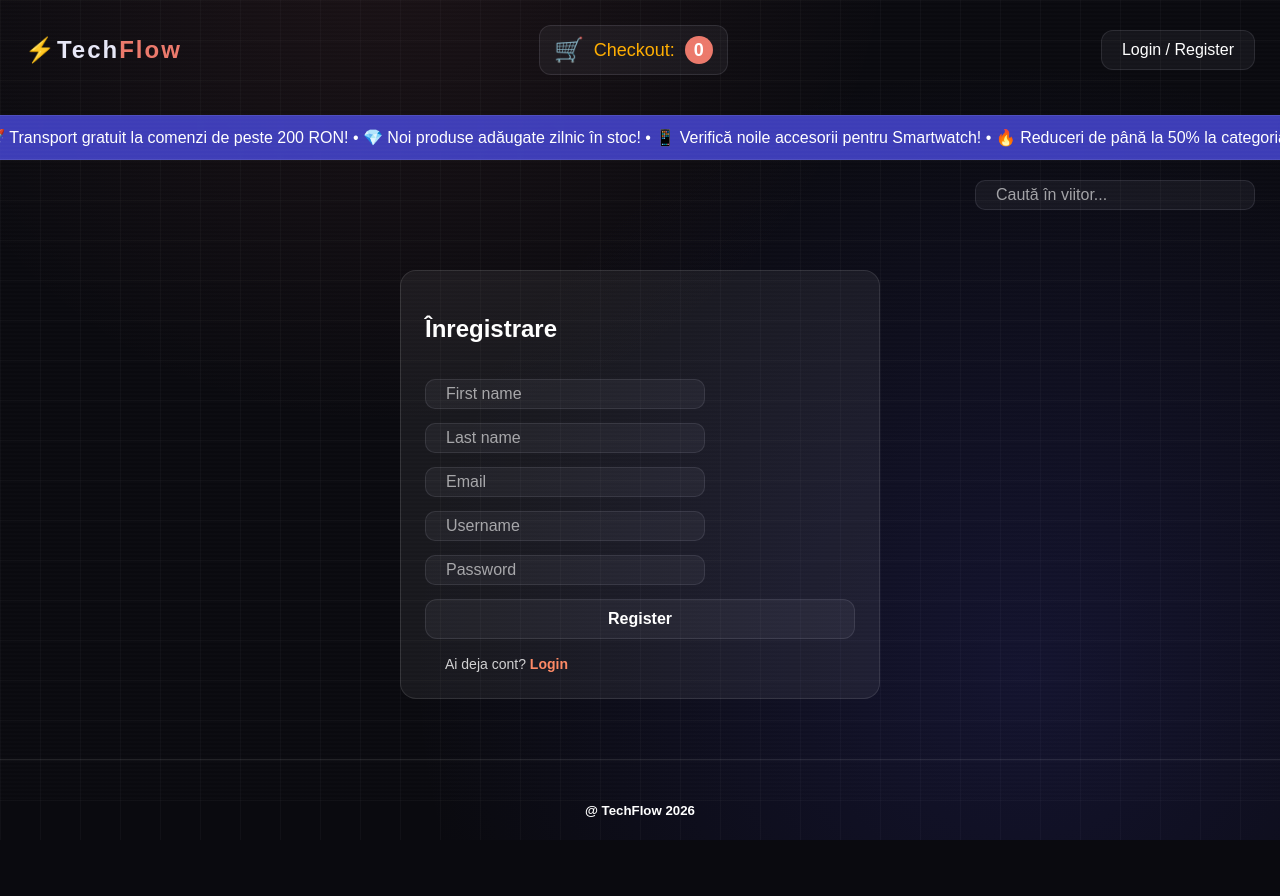
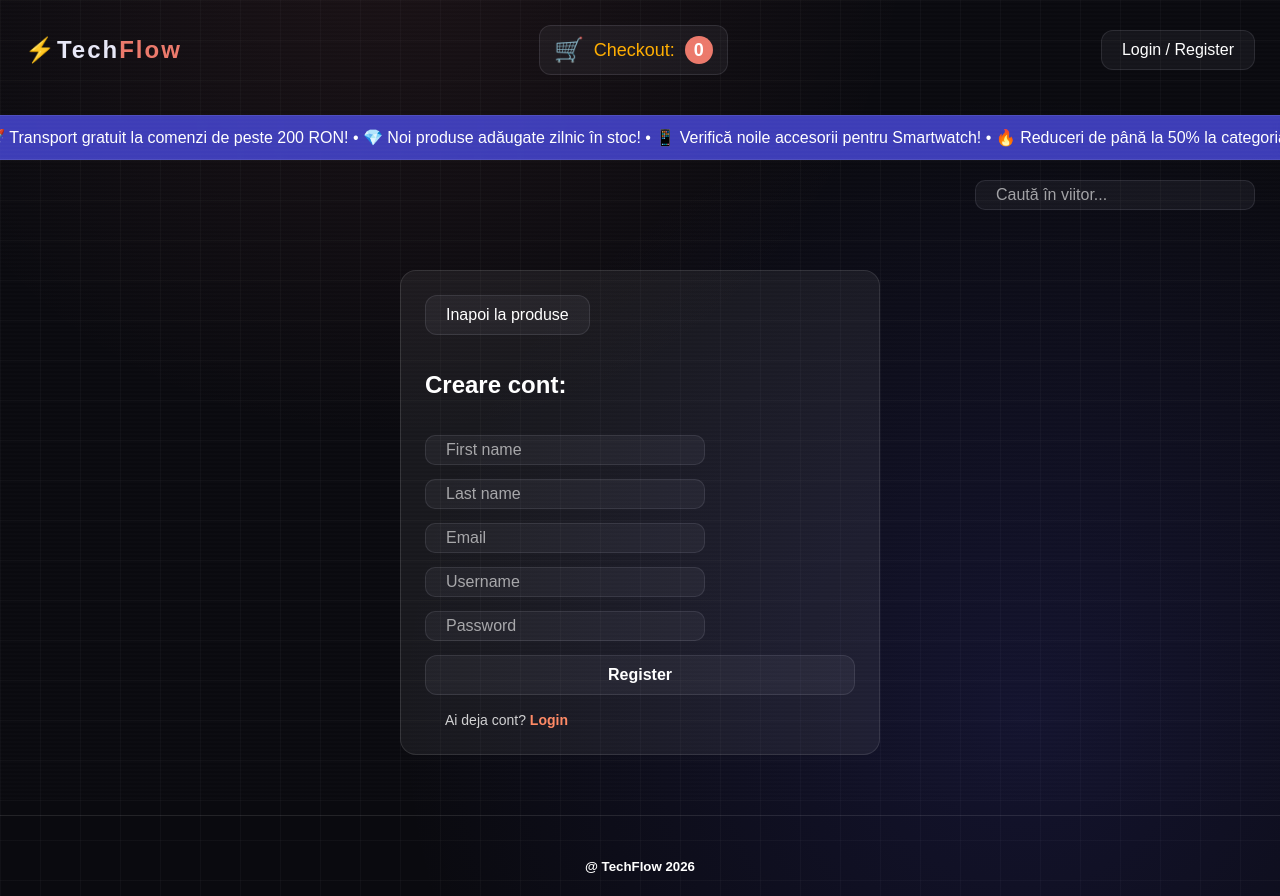
Before and after one commit to MaxDoby/test_React_online_shop_repo, a React (Vite) app: page /auth in a window 1280 px wide. Both pictures are taken after a click on the button "Register". Before the commit the page ends 840 px from the top, so only its background shows below. Built offline with nearby package versions, Linux system fonts and the light colour scheme; no server answers.

Commit message:
Add 'back-button' to auth.page

```diff
--- a/src/App.css
+++ b/src/App.css
@@ -601,6 +601,10 @@ input {
 	gap: 16px;
 }
 
+.auth-back-button {
+	align-self: flex-start;
+}
+
 .auth-form {
 	display: flex;
 	flex-direction: column;
--- a/src/App.tsx
+++ b/src/App.tsx
@@ -144,6 +144,7 @@ const App = () => {
                                 navigate('/products');
                             }}
 							isAuthenticated={isAuthenticated}
+							openShop={() => navigate('/products')}
                         />
                       )}
                 />
--- a/src/hooks/useAuth.ts
+++ b/src/hooks/useAuth.ts
@@ -138,7 +138,7 @@ const useAuth = () => {
 		const data = await response.json();
 
 		if (!data.accessToken || !data.refreshToken || !data.id) {
-			throw new Error(data.message || 'Autentificare eșuată.');
+			throw new Error('Autentificare eșuată.');
 		}
 
 		const authUserData: AuthUser = {
--- a/src/pages/AuthPage.tsx
+++ b/src/pages/AuthPage.tsx
@@ -10,9 +10,15 @@ interface AuthPageProps {
 		lastName: string,
 	) => Promise<void>;
 	isAuthenticated: boolean;
+	openShop: () => void;
 }
 
-const AuthPage = ({ login, registerLocal, isAuthenticated }: AuthPageProps) => {
+const AuthPage = ({
+	login,
+	registerLocal,
+	isAuthenticated,
+	openShop,
+}: AuthPageProps) => {
 	const [username, setUsername] = useState('');
 	const [password, setPassword] = useState('');
 	const [errorMessage, setErrorMessage] = useState('');
@@ -110,7 +116,7 @@ const AuthPage = ({ login, registerLocal, isAuthenticated }: AuthPageProps) => {
 	} else {
 		authContent = (
 			<>
-				<h2>Înregistrare</h2>
+				<h2>Creare cont:</h2>
 
 				<form className="auth-form" onSubmit={handleSubmit}>
 					<input
@@ -176,7 +182,12 @@ const AuthPage = ({ login, registerLocal, isAuthenticated }: AuthPageProps) => {
 
 	return (
 		<section className="auth-page">
-			<div className="auth-card">{authContent}</div>
+			<div className="auth-card">
+				<button type="button" className="btn-filter auth-back-button" onClick={openShop}>
+					Inapoi la produse
+				</button>
+				{authContent}
+			</div>
 		</section>
 	);
 };
```
